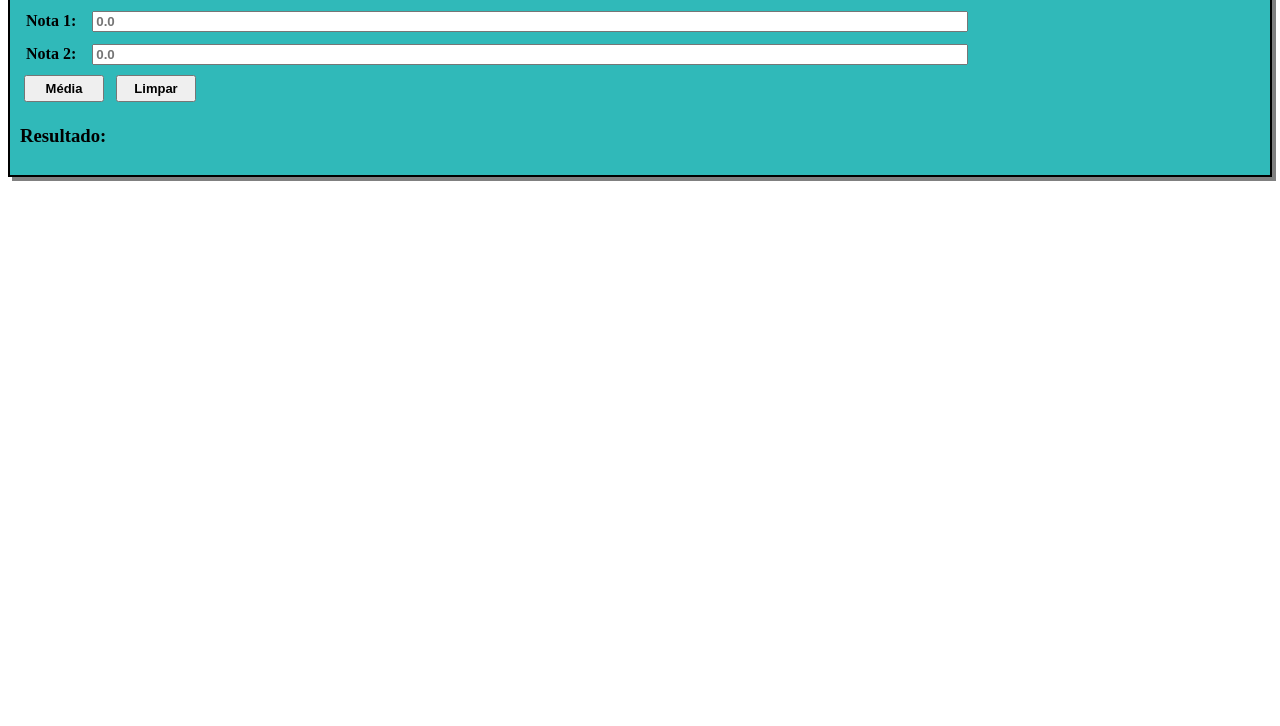
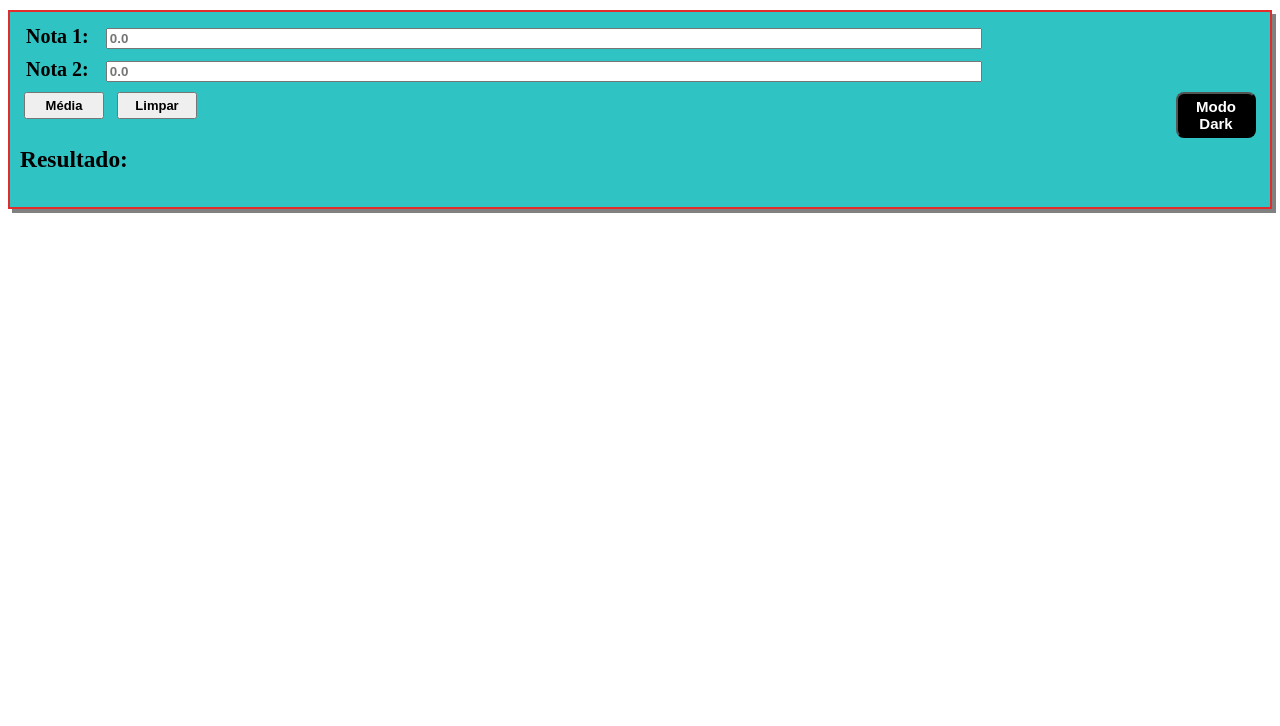
Before and after one commit to MicaelSoares7/Aula-JS, a plain HTML site: page exemplo1.html in a window 1280 px wide. Shown: the part 74-800 px from the top of the page. Drawn offline with Linux system fonts and the light colour scheme.

Commit message:
modo dark

```diff
--- a/exemplo1.html
+++ b/exemplo1.html
@@ -21,11 +21,23 @@
             font-size: 13px;
             font-weight: bolder;
         }
+        .btlayout{
+            font-size: 15px;
+            background-color: black;
+            border-radius: 8px;
+            color: white;
+            float: right;
+        }
+        /* .btlayout:hover{
+            background-color: white;
+            color: black;
+            cursor: pointer;
+        } */
     </style>
 </head>
-<body>
+<body style="font-size: 20px;">
     <h2>Cálculo de Média</h2>
-    <div style="padding: 10px;border:2px solid; background-color: rgb(48, 185, 185); box-shadow: 4px 4px rgb(128, 128, 128);">
+    <div style="padding: 10px;border:2px solid rgb(226, 43, 43); background-color: rgb(48, 195, 195); box-shadow: 4px 4px gray;">
         <label for="nota1" name="nota1">Nota 1:</label>
         <input id="nota1" type="text" placeholder="0.0"> <br>
         <label for="nota2" name="nota2">Nota 2:</label>
@@ -33,6 +45,7 @@
         <div>
             <button onclick="calcular();">Média</button>
             <button onclick="limpar();">Limpar</button>
+            <button onclick="aterarLayout();" class="btlayout">Modo Dark</button>
         </div>
         <h3 class="result">Resultado:</h3>
     </div>
```
